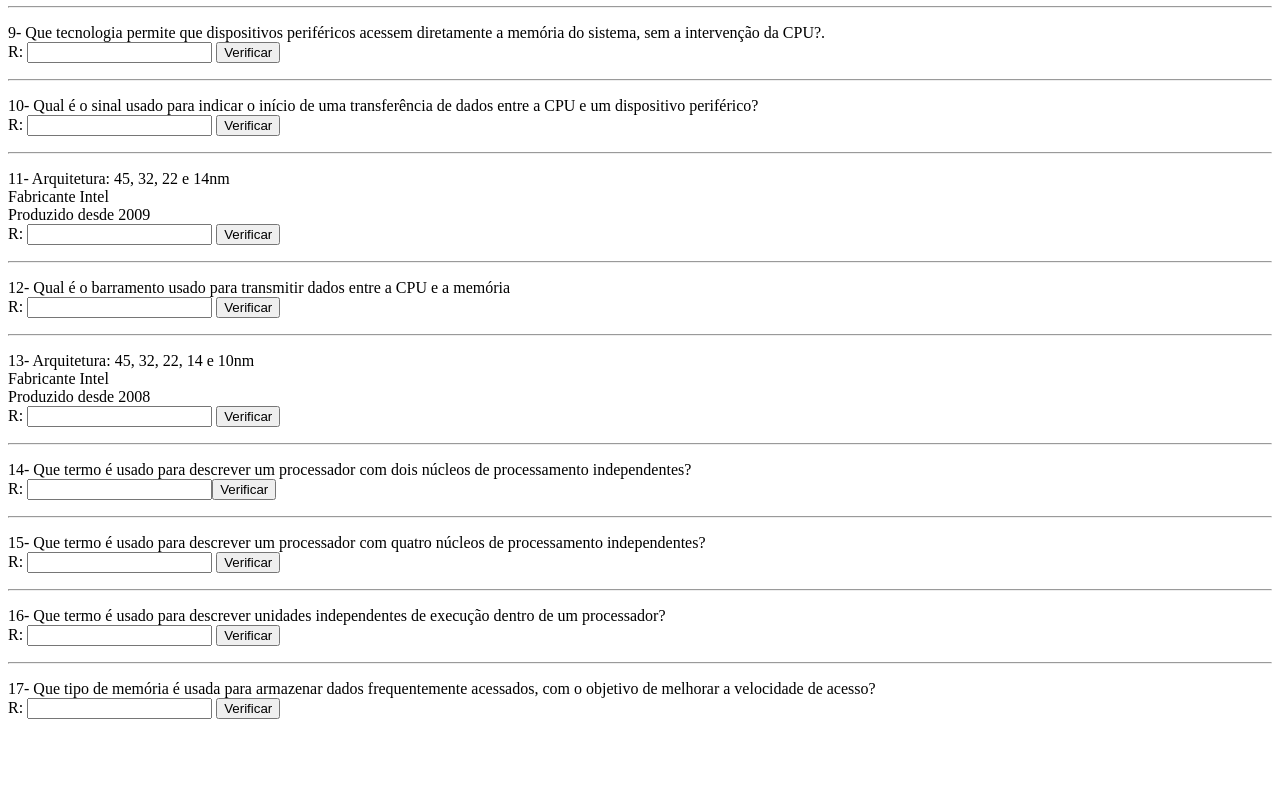
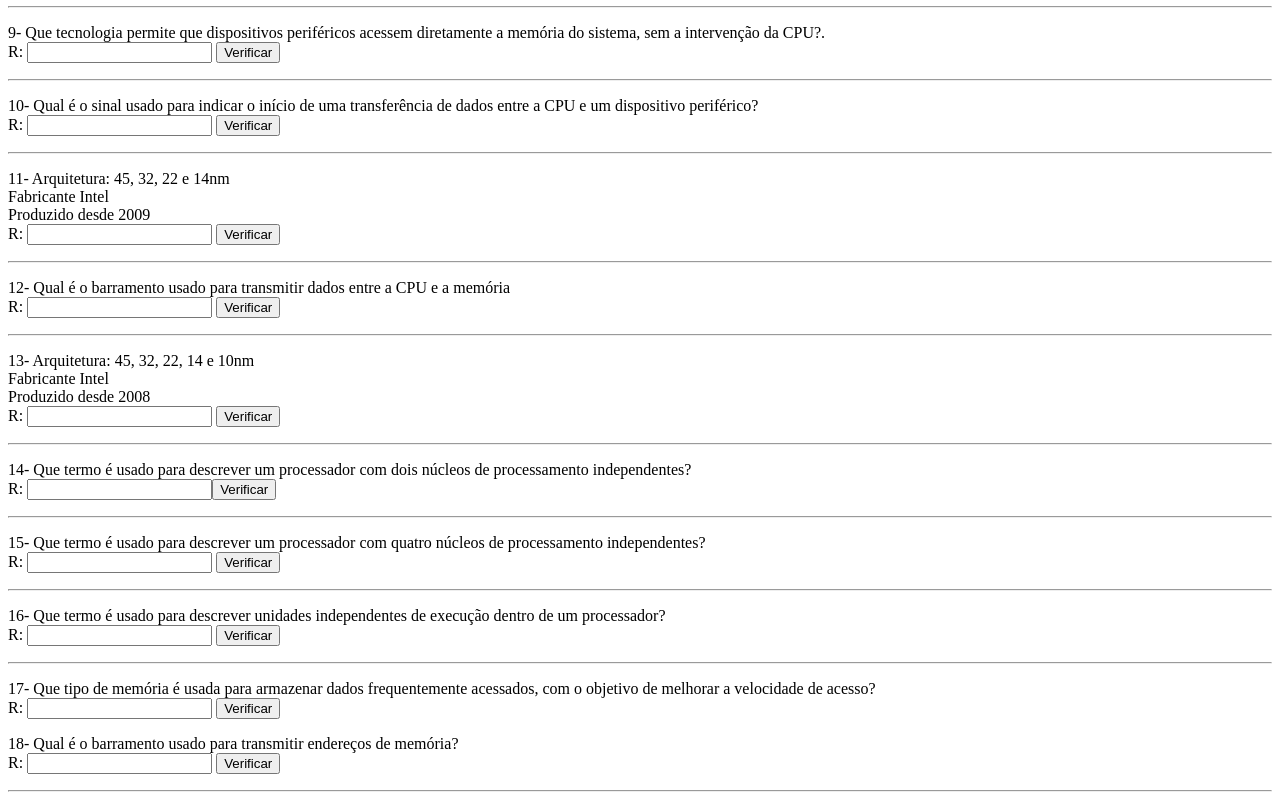
Before and after one commit to JooaoVSilva/Cruzadinha-arq_Comp, a plain HTML site: page Index.html in a window 1280 px wide. Shown: the part 5540-6340 px from the top of the page. Before the commit the page ends 6275 px from the top, so only its background shows below. Drawn offline with Linux system fonts and the light colour scheme.

Commit message:
adress bus input e verificação

```diff
--- a/Index.html
+++ b/Index.html
@@ -1279,6 +1279,11 @@
                     17- Que tipo de memória é usada para armazenar dados frequentemente acessados, com o objetivo de melhorar a velocidade de acesso?<br>
                     R: <input id="id_cache"> <button onclick="verificar_17()">Verificar</button>
                 </p>
+                <p>
+                    18- Qual é o barramento usado para transmitir endereços de memória? <br>
+                    R: <input id="id_adress_bus"> <button onclick="verificar_18()">Verificar</button>
+                </p>
+                <hr>
             </div>
         </div>
     </div>
--- a/index.js
+++ b/index.js
@@ -158,3 +158,13 @@ function verificar_17() {
 
     }
 }
+
+function verificar_18() {
+    var resposta_usuario = id_adress_bus.value
+
+    if (resposta_usuario.toUpperCase() != "ADRESS BUS") {
+        alert("Errou")
+    } else {
+
+    }
+}
```
